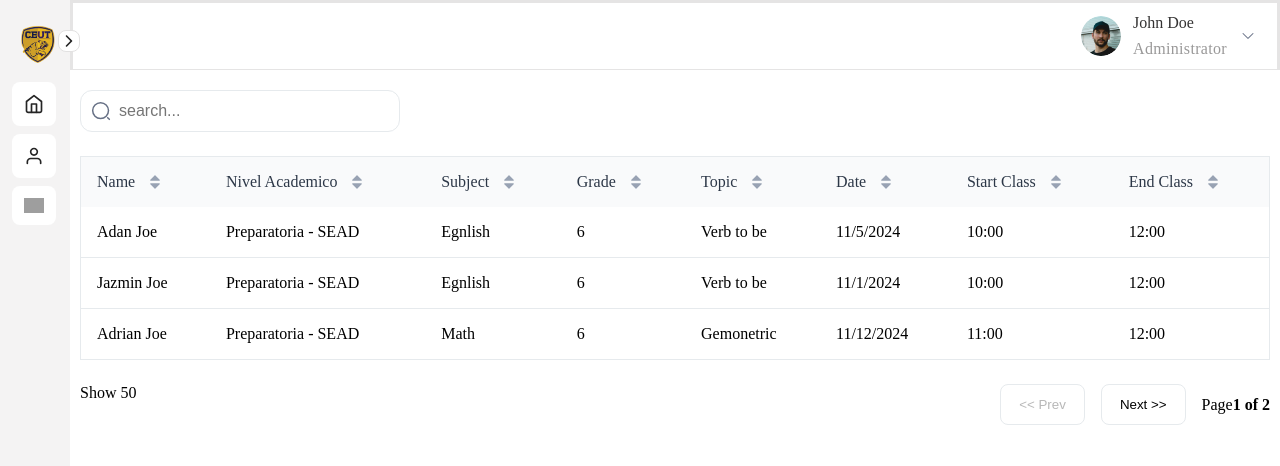
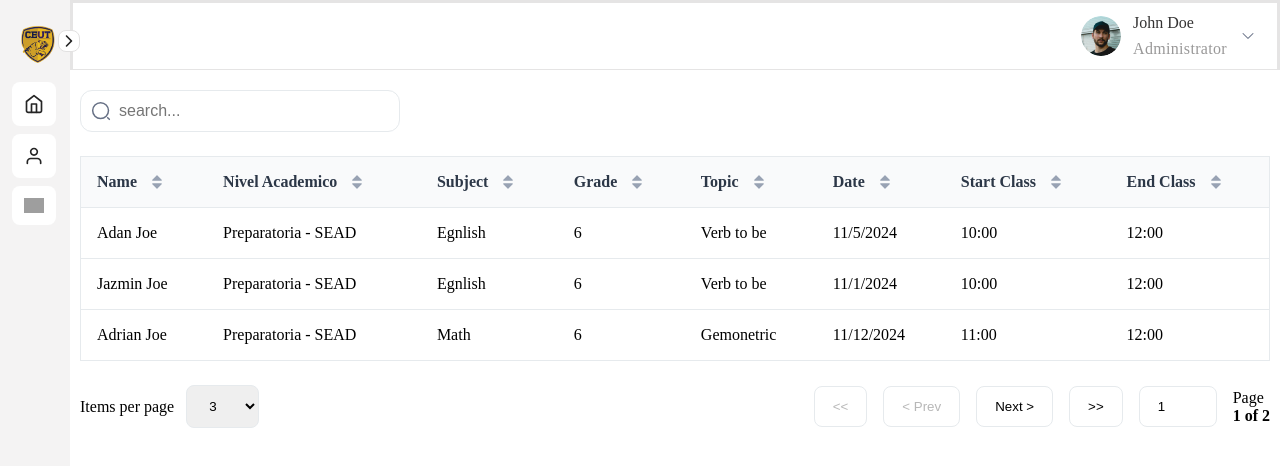
Before and after one commit to macin-dev/time-tracker, a React (Vite) app: page / in a window 1280 px wide. Shown: the top 466 px of the page. Built offline with nearby package versions, Linux system fonts and the light colour scheme; grey boxes are pictures that could not be loaded.

Commit message:
add pagination component

```diff
--- /dev/null
+++ b/src/components/pagination/Buttons.jsx
@@ -0,0 +1,32 @@
+import Button from "../global/Button";
+
+const Buttons = ({ table }) => {
+  return (
+    <>
+      <Button
+        onclick={() => table.setPageIndex(0)}
+        disabled={!table.getCanPreviousPage()}
+        value="<<"
+      />
+
+      <Button
+        onclick={() => table.previousPage()}
+        disabled={!table.getCanPreviousPage()}
+        value="< Prev"
+      />
+      <Button
+        onclick={() => table.nextPage()}
+        disabled={!table.getCanNextPage()}
+        value="Next >"
+      />
+
+      <Button
+        onclick={() => table.setPageIndex(table.getPageCount() - 1)}
+        disabled={!table.getCanNextPage()}
+        value=">>"
+      />
+    </>
+  );
+};
+
+export default Buttons;
--- /dev/null
+++ b/src/components/pagination/ItemsPerPage.jsx
@@ -0,0 +1,26 @@
+const ItemsPerPage = ({ onPagination }) => {
+  return (
+    <div className="pagination-countpage">
+      <span>Items per page</span>
+      <select
+        className="pagination-countpage__select"
+        name="countPage"
+        id="countPage"
+        onChange={(e) =>
+          onPagination((prev) => ({
+            ...prev,
+            pageSize: Number(e.target.value),
+          }))
+        }
+      >
+        {[3, 20, 50].map((pageSize) => (
+          <option key={pageSize} value={pageSize}>
+            {pageSize}
+          </option>
+        ))}
+      </select>
+    </div>
+  );
+};
+
+export default ItemsPerPage;
--- /dev/null
+++ b/src/components/pagination/Pagination.jsx
@@ -0,0 +1,37 @@
+import Buttons from "./Buttons";
+import ItemsPerPage from "./ItemsPerPage";
+import "./Pagination.scss";
+
+const Pagination = ({ table, onPagination }) => {
+  return (
+    <div className="pagination-container">
+      <ItemsPerPage onPagination={onPagination} />
+      <div className="pagination-buttons-container">
+        <Buttons table={table} />
+        <div>
+          <input
+            className="pagination-countpage__select"
+            min="0"
+            max={table.getPageCount()}
+            type="number"
+            value={table.getState().pagination.pageIndex + 1}
+            onChange={(e) => {
+              const page = e.target.value ? Number(e.target.value) - 1 : 0;
+              table.setPageIndex(page);
+            }}
+          />
+        </div>
+
+        <span className="pagination-pagecount">
+          <div>Page</div>
+          <strong>
+            {table.getState().pagination.pageIndex + 1} of{" "}
+            {table.getPageCount().toLocaleString()}
+          </strong>
+        </span>
+      </div>
+    </div>
+  );
+};
+
+export default Pagination;
--- /dev/null
+++ b/src/components/pagination/Pagination.scss
@@ -0,0 +1,19 @@
+$border-color: #e6eaed;
+
+.pagination-container {
+  display: flex;
+  justify-content: space-between;
+  align-items: center;
+}
+
+.pagination-countpage {
+  display: flex;
+  align-items: center;
+  gap: 0.75rem;
+}
+
+.pagination-countpage__select {
+  border: 1px solid $border-color;
+  padding: 0.75rem 1.125rem;
+  border-radius: 0.5rem;
+}
--- a/src/components/table/Table.jsx
+++ b/src/components/table/Table.jsx
@@ -11,7 +11,7 @@ import { data } from "./data";
 
 import "./Table.scss";
 import InputSearch from "../global/InputSearch";
-import Button from "../global/Button";
+import Pagination from "../pagination/Pagination";
 
 const Table = () => {
   const [globalFilter, setGlobalFilter] = useState("");
@@ -85,8 +85,6 @@ const Table = () => {
     getSortedRowModel: getSortedRowModel(),
   });
 
-  console.log(sorting);
-
   return (
     <section className="table-container">
       <InputSearch
@@ -125,30 +123,7 @@ const Table = () => {
           ))}
         </tbody>
       </table>
-
-      <div className="pagination-container">
-        <span>Show 50</span>
-        <div className="pagination-buttons-container">
-          <Button
-            onclick={() => table.previousPage()}
-            disabled={!table.getCanPreviousPage()}
-            value="<< Prev"
-          />
-          <Button
-            onclick={() => table.nextPage()}
-            disabled={!table.getCanNextPage()}
-            value="Next >>"
-          />
-
-          <span className="pagination-pagecount">
-            <div>Page</div>
-            <strong>
-              {table.getState().pagination.pageIndex + 1} of{" "}
-              {table.getPageCount().toLocaleString()}
-            </strong>
-          </span>
-        </div>
-      </div>
+      <Pagination table={table} onPagination={setPagination} />
     </section>
   );
 };
--- a/src/components/table/Table.scss
+++ b/src/components/table/Table.scss
@@ -34,11 +34,16 @@ td {
   background-color: #fff;
 }
 
+.table-header {
+  border-bottom: 1px solid $header-table-border-color;
+}
+
 .table-header > tr > th {
   background-color: $header-table-color;
   color: $header-table-text-color;
   text-align: start;
   padding: 1rem;
+  font-weight: 600;
 }
 
 .header-sorting {
@@ -53,15 +58,3 @@ td {
   border-bottom: 1px solid $header-table-border-color;
   padding: 1rem;
 }
-
-// PAGINATION STYLES
-
-.pagination-container {
-  background-color: #fff;
-  display: flex;
-  justify-content: space-between;
-}
-
-.pagination-pagecount {
-  display: flex;
-}
```
